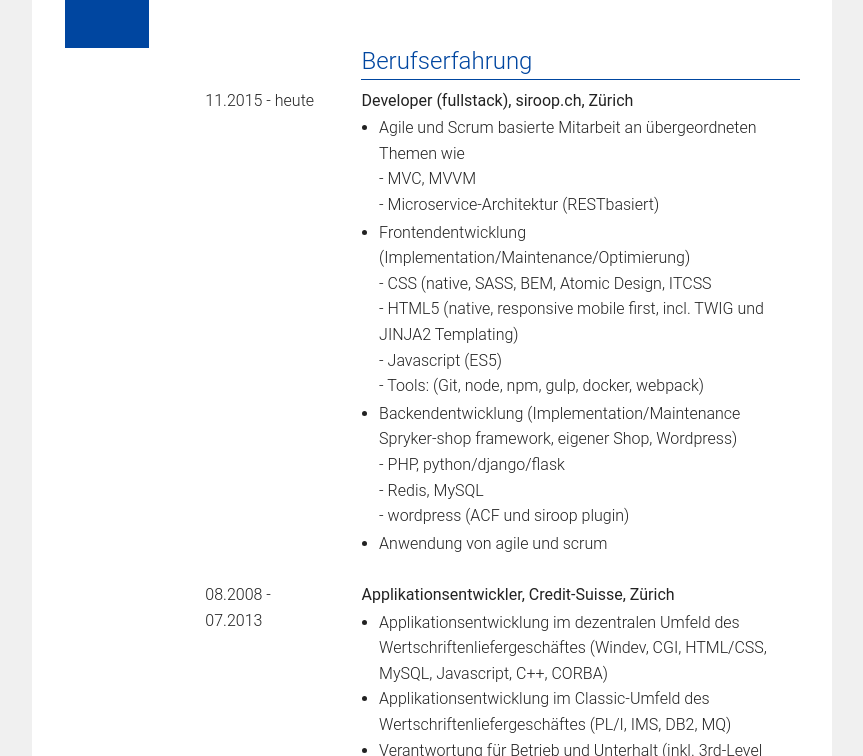
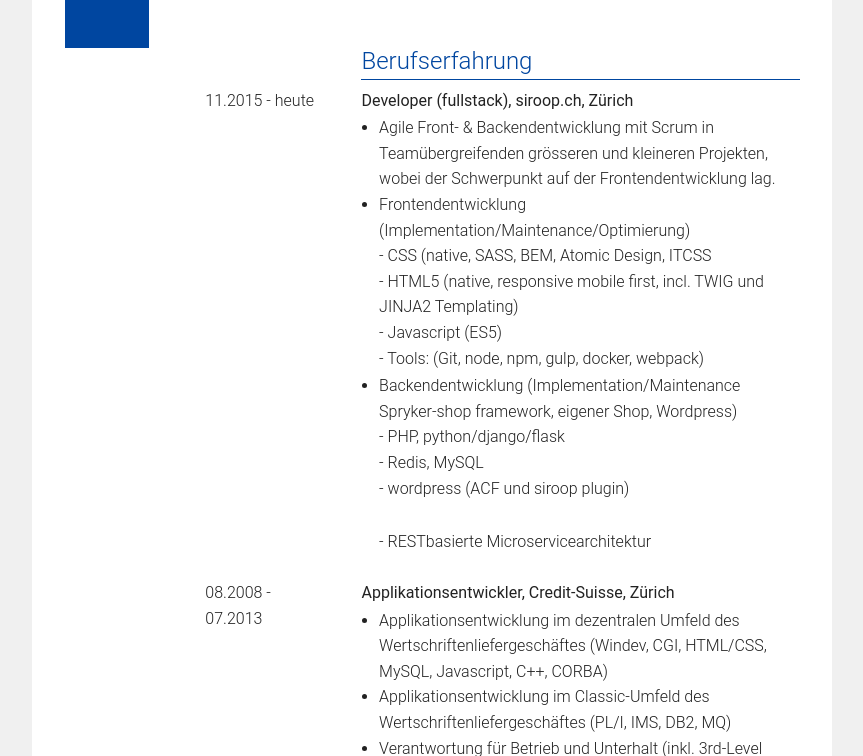
Before and after one commit to philippjauss/philippjauss.gate107.com, a plain HTML site: page cv.html in a window 1280 px wide. Shown: the part 752-1508 px from the top of the page, without its empty margins (208-1071 px from the left). Drawn offline with Linux system fonts and the light colour scheme.

Commit message:
update before major css refactoring

```diff
--- a/cv.html
+++ b/cv.html
@@ -151,17 +151,14 @@
                             <p>Developer (fullstack), siroop.ch, Zürich</p>
 
                             <ul>
-                                <li>Agile und Scrum basierte Mitarbeit an übergeordneten Themen wie
-                                    <p>- MVC, MVVM
-                                        <br> - Microservice-Architektur (RESTbasiert)
-                                    </p>
+                                <li>Agile Front- & Backendentwicklung mit Scrum in Teamübergreifenden grösseren und kleineren
+                                    Projekten, wobei der Schwerpunkt auf der Frontendentwicklung lag.
                                 </li>
                                 <li>Frontendentwicklung (Implementation/Maintenance/Optimierung)
                                     <p>- CSS (native, SASS, BEM, Atomic Design, ITCSS
-                                        <br> - HTML5 (native, responsive mobile first,  incl. TWIG und JINJA2 Templating)
+                                        <br> - HTML5 (native, responsive mobile first, incl. TWIG und JINJA2 Templating)
                                         <br> - Javascript (ES5)
                                         <br> - Tools: (Git, node, npm, gulp, docker, webpack)
-                                        <br>
                                     </p>
                                 </li>
                                 <li>
@@ -169,8 +166,8 @@
                                     <p>- PHP, python/django/flask
                                         <br> - Redis, MySQL
                                         <br> - wordpress (ACF und siroop plugin)</p>
+                                    <br> - RESTbasierte Microservicearchitektur
                                 </li>
-                                <li>Anwendung von agile und scrum </li>
                             </ul>
                         </div>
                     </div>
```
